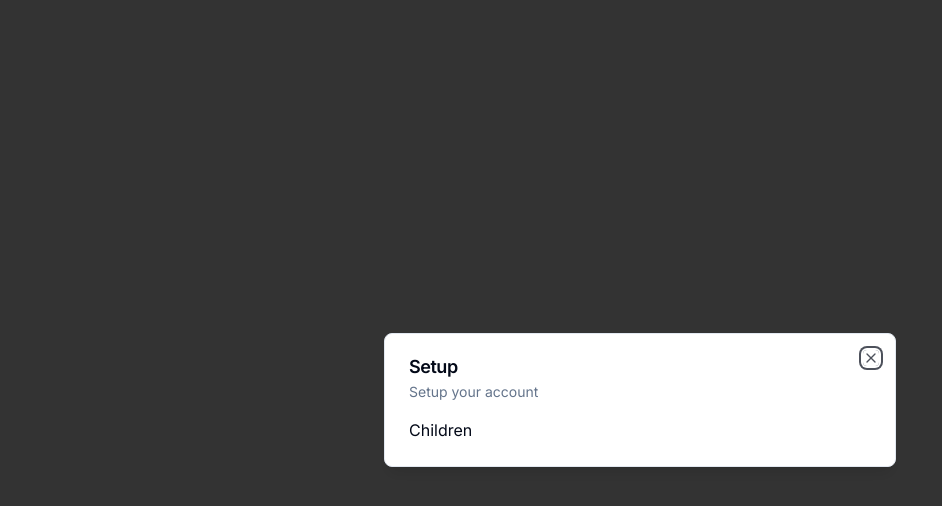
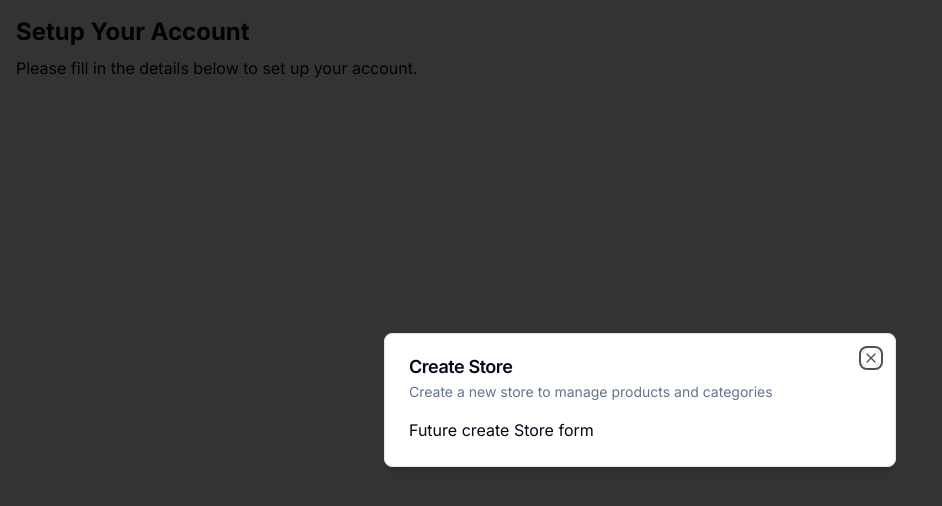
Before and after one commit to chorus09/lacoste_web, a Next.js app: page / in a window 1280 px wide. Shown: the top 506 px of the page, without its empty margins (0-942 px from the left). Built offline with nearby package versions, Linux system fonts and the light colour scheme.

Commit message:
refactor(ui) simplify store dialog

```diff
--- a/app/(root)/page.tsx
+++ b/app/(root)/page.tsx
@@ -1,14 +1,25 @@
 "use client";
 
-import { Modal } from "@/components/ui/modal";
 import { UserButton } from "@clerk/nextjs";
+import { use, useEffect } from "react";
+import { useStoreModal } from "@/hooks/use-store-modal";
+
 
 const SetupPage = () => {
+  const onOpen = useStoreModal((state) => state.onOpen);
+  const isOpen = useStoreModal((state) => state.isOpen);
+
+  useEffect(() => {
+    if (!isOpen) {
+      onOpen();
+    }
+  }, [isOpen, onOpen]);
+
   return (
-    <div className="flex items-center justify-center h-screen">
-      <Modal isOpen onClose={() => {}} title="Setup" description="Setup your account">
-        Children
-      </Modal>
+    <div className="p-4">
+      <h1 className="text-2xl font-bold">Setup Your Account</h1>
+      <p className="mt-2">Please fill in the details below to set up your account.</p>
+      <UserButton />
     </div>
   )
 }
--- a/app/layout.tsx
+++ b/app/layout.tsx
@@ -3,6 +3,7 @@ import { Inter } from 'next/font/google'
 import './globals.css'
 
 import { ClerkProvider } from '@clerk/nextjs'
+import { ModalProvider } from '@/providers/modal-provider'
 
 const inter = Inter({ subsets: ['latin'] })
 
@@ -19,7 +20,10 @@ export default function RootLayout({
   return (
     <ClerkProvider>
       <html lang="en">
-        <body className={inter.className}>{children}</body>
+        <body className={inter.className}>
+          <ModalProvider />
+          {children}
+        </body>
       </html>
     </ClerkProvider>
   )
--- /dev/null
+++ b/components/modals/store-modal.tsx
@@ -0,0 +1,18 @@
+"use client";
+
+import { useStoreModal } from "@/hooks/use-store-modal";
+import { Modal } from "@/components/ui/modal";
+
+export const StoreModal = () => {
+   const storeModal = useStoreModal();
+
+   return (
+      <Modal
+         title="Create Store"
+         description="Create a new store to manage products and categories"
+         isOpen={storeModal.isOpen}
+         onClose={storeModal.onClose}>
+            Future create Store form
+      </Modal>
+   )
+}
--- /dev/null
+++ b/hooks/use-store-modal.tsx
@@ -0,0 +1,13 @@
+import { create } from 'zustand';
+
+interface useStoreModalStore {
+   isOpen: boolean;
+   onOpen: () => void;
+   onClose: () => void;
+}
+
+export const useStoreModal = create<useStoreModalStore>((set) => ({
+   isOpen: false,
+   onOpen: () => set({ isOpen: true }),
+   onClose: () => set({ isOpen: false }),
+}));
--- a/package.json
+++ b/package.json
@@ -19,7 +19,8 @@
     "react": "^18",
     "react-dom": "^18",
     "tailwind-merge": "^3.3.0",
-    "tailwindcss-animate": "^1.0.7"
+    "tailwindcss-animate": "^1.0.7",
+    "zustand": "^5.0.5"
   },
   "devDependencies": {
     "@types/node": "^20",
--- /dev/null
+++ b/providers/modal-provider.tsx
@@ -0,0 +1,22 @@
+"use client";
+
+import { StoreModal } from "@/components/modals/store-modal";
+import { useState, useEffect } from "react";
+
+export const ModalProvider = () => {
+   const [isMounted, setIsMounted] = useState(false);
+
+   useEffect(() => {
+      setIsMounted(true);
+   }, []);
+
+   if (!isMounted) {
+      return null;
+   }
+
+   return (
+      <>
+         <StoreModal />
+      </>
+   )
+}
```
Also changed, not shown: 1 other file (tests, documents, lock files or other folders).
